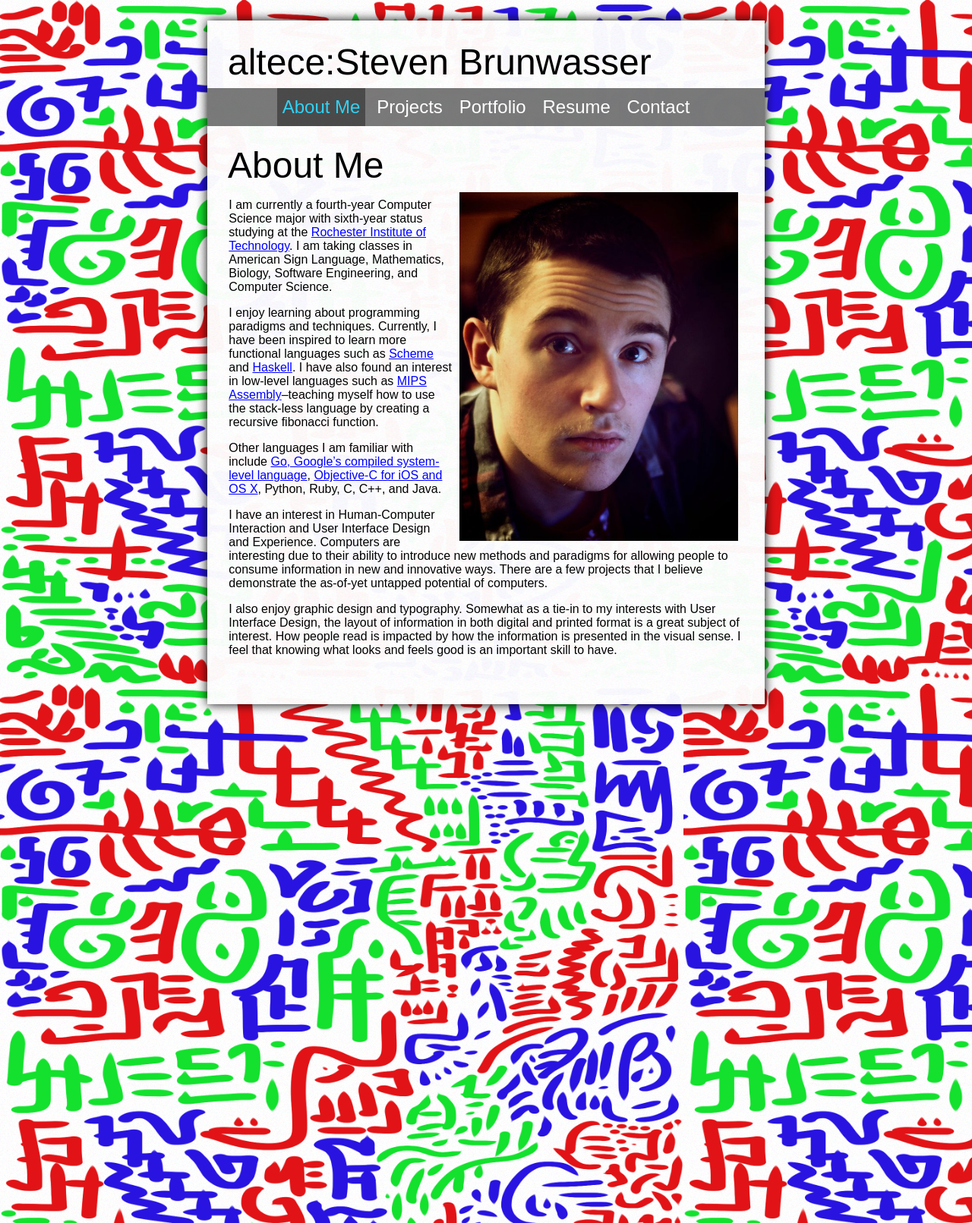
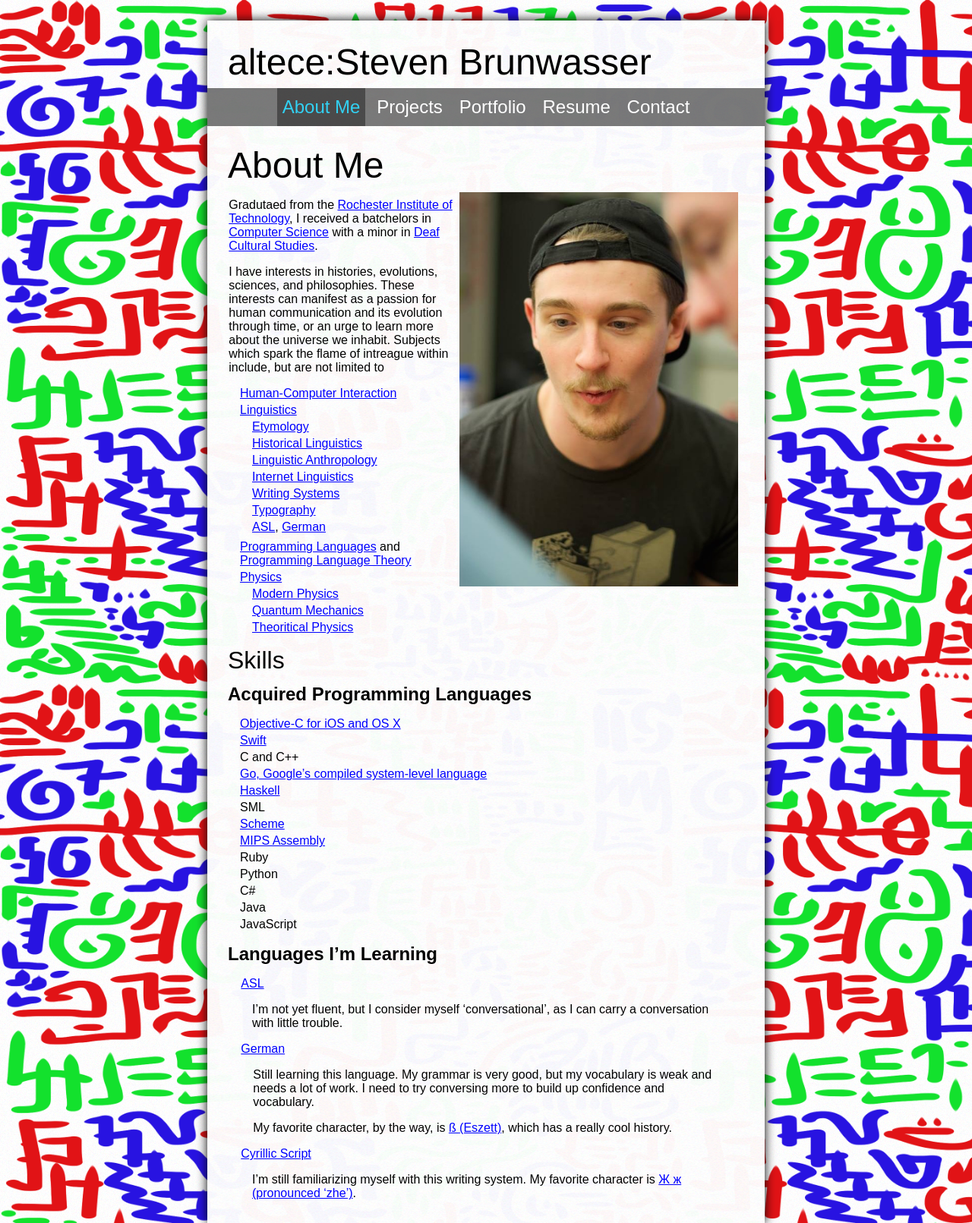
Before and after one commit to libsteve/altece.github.io, a Jekyll site: the page built from index.md, in a window 1280 px wide. Shown: the whole page at 76% size. Built offline with Jekyll 4.4.1, drawn with Linux system fonts in a browser that asks for light colours; Markdown is read by kramdown in place of the engine named in the settings.

Commit message:
updated the aboutme and resume

```diff
--- a/_config.yml
+++ b/_config.yml
@@ -1,7 +1,4 @@
 safe:        false
-auto:        false
-server:      true
-server_port: 4000
 baseurl:     /
 url: http://localhost:4000
 
@@ -11,9 +8,10 @@ plugins:     ./_plugins
 
 future:      true
 lsi:         false
-pygments:    true
-markdown:    maruku
+highlighter: pygments
+markdown:    Kramdown
 permalink:   /:categories/:year/:month/:day/:title/
+encoding:    utf-8
 
 maruku:
   use_tex:    false
--- a/_includes/header.html
+++ b/_includes/header.html
@@ -1,6 +1,7 @@
 <!DOCTYPE HTML>
 <html>
 <head>
+<meta charset="utf-8">
 <link rel="stylesheet" href="/style/style.css">
 <title>Altece: {{ page.title }}</title>
 <style></style>
--- a/index.md
+++ b/index.md
@@ -7,23 +7,70 @@ title: "About Me"
 	<img class="large" src="/images/me/me.jpg"/>
 </figure>
 
-I am currently a fourth-year Computer Science major with sixth-year status
-studying at the [Rochester Institute of Technology](http://www.rit.edu).
-I am taking classes in American Sign Language, Mathematics, Biology,
-Software Engineering, and Computer Science.
+Gradutaed from the [Rochester Institute of Technology](http://www.rit.edu/),
+I received a batchelors in [Computer Science](http://en.wikipedia.org/wiki/Computer_science)
+with a minor in [Deaf Cultural Studies](http://en.wikipedia.org/wiki/Deaf_culture).
 
-I enjoy learning about programming paradigms and techniques.
-Currently, I have been inspired to learn more functional languages
-such as [Scheme](http://en.wikipedia.org/wiki/Scheme_(programming_language))
-and [Haskell](http://www.haskell.org/haskellwiki/Haskell).
-I have also found an interest in low-level languages such as
-[MIPS Assembly](http://en.wikibooks.org/wiki/MIPS_Assembly)--teaching myself
-how to use the stack-less language by creating a recursive fibonacci function.
+I have interests in histories, evolutions, sciences, and philosophies. These
+interests can manifest as a passion for human communication and its evolution
+through time, or an urge to learn more about the universe we inhabit. Subjects
+which spark the flame of intreague within include, but are not limited to
 
-Other languages I am familiar with include
-[Go, Google's compiled system-level language](http://www.golang.org),
-[Objective-C for iOS and OS X](http://developer.apple.com/library/mac/#documentation/Cocoa/Conceptual/ObjectiveC/Introduction/introObjectiveC.html), Python, Ruby, C, C++, and Java.
+- [Human-Computer Interaction](http://en.wikipedia.org/wiki/Human–computer_interaction)
+- [Linguistics](http://en.wikipedia.org/wiki/Linguistics)
+	- [Etymology](http://en.wikipedia.org/wiki/Etymology)
+	- [Historical Linguistics](http://en.wikipedia.org/wiki/Historical_linguistics)
+	- [Linguistic Anthropology](http://en.wikipedia.org/wiki/Anthropological_linguistics)
+	- [Internet Linguistics](http://en.wikipedia.org/wiki/Internet_linguistics)
+	- [Writing Systems](http://en.wikipedia.org/wiki/Writing_system)
+	- [Typography](http://en.wikipedia.org/wiki/Typography)
+	- [ASL](http://en.wikipedia.org/wiki/American_Sign_Language), [German](http://en.wikipedia.org/wiki/German_language)
+- [Programming Languages](http://en.wikipedia.org/wiki/Programming_language) and [Programming Language Theory](http://en.wikipedia.org/wiki/Programming_language_theory)
+- [Physics](http://en.wikipedia.org/wiki/Physics)
+	- [Modern Physics](http://en.wikipedia.org/wiki/Modern_physics)
+	- [Quantum Mechanics](http://en.wikipedia.org/wiki/Quantum_mechanics)
+	- [Theoritical Physics](http://en.wikipedia.org/wiki/Theoretical_physics)
 
+##Skills
+
+###Acquired Programming Languages
+
+- [Objective-C for iOS and OS X](http://developer.apple.com/library/mac/#documentation/Cocoa/Conceptual/ObjectiveC/Introduction/introObjectiveC.html)
+- [Swift]()
+- C and C++
+- [Go, Google's compiled system-level language](http://www.golang.org)
+- [Haskell](http://www.haskell.org/haskellwiki/Haskell)
+- SML
+- [Scheme](http://en.wikipedia.org/wiki/Scheme_(programming_language))
+- [MIPS Assembly](http://en.wikibooks.org/wiki/MIPS_Assembly)
+- Ruby
+- Python
+- C#
+- Java
+- JavaScript
+
+###Languages I'm Learning
+
+- [ASL](http://en.wikipedia.org/wiki/American_Sign_Language)
+
+	- I'm not yet fluent, but I consider myself 'conversational', as I can
+	carry a conversation with little trouble.
+
+- [German](http://en.wikipedia.org/wiki/German_language)
+
+	- Still learning this language. My grammar is very good, but my vocabulary
+	is weak and needs a lot of work. I need to try conversing more to build
+	up confidence and vocabulary.
+
+	- My favorite character, by the way, is [ß (Eszett)](http://en.wikipedia.org/wiki/ß),
+	which has a really cool history.
+
+- [Cyrillic Script](http://en.wikipedia.org/wiki/Cyrillic_script)
+
+	- I'm still familiarizing myself with this writing system. My favorite
+	character is [Ж ж (pronounced 'zhe')](http://en.wikipedia.org/wiki/Zhe_(Cyrillic)).
+
+<!--
 I have an interest in Human-Computer Interaction and User Interface Design
 and Experience. Computers are interesting due to their ability to introduce
 new methods and paradigms for allowing people to consume information in new
@@ -35,3 +82,4 @@ interests with User Interface Design, the layout of information in both
 digital and printed format is a great subject of interest. How people read
 is impacted by how the information is presented in the visual sense. I feel
 that knowing what looks and feels good is an important skill to have.
+-->
--- a/projects.html
+++ b/projects.html
@@ -5,8 +5,8 @@ description: "You can find more of my projects on GitHub at <a href='http://gith
 ---
 
 {% include projects/graphing.html %}
-{% include projects/gravity.html %}
 {% include projects/reggie-the-regex-parser.html %}
 {% include projects/cobbler.html %}
+{% include projects/gravity.html %}
+{% include projects/chunktional.html %}
 {% include projects/betterbuses.html %}
-{% include projects/chunktional.html %}
```
Also changed, not shown: _includes/style/layout.css (+16 -1 lines), images/me/me.jpg, images/resume/Resume.png, 1 other file.
